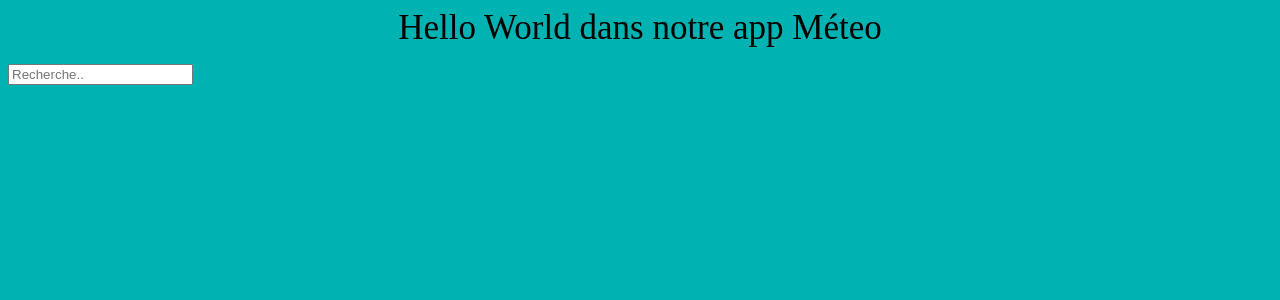
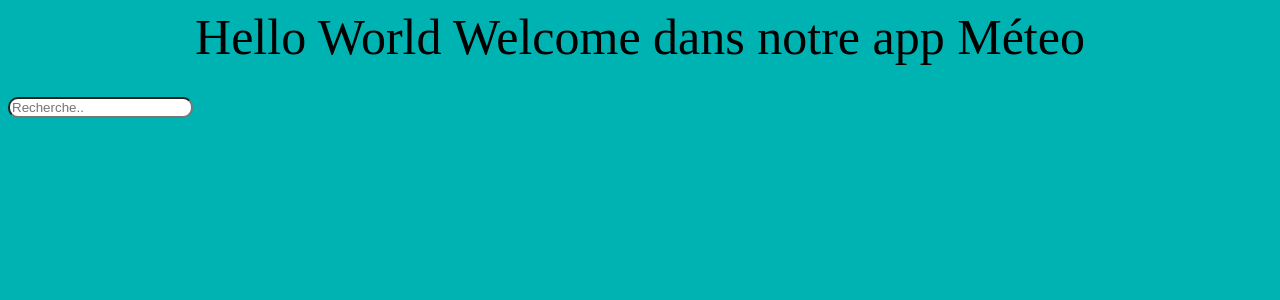
Before and after one commit to Deflandrenassim/meteo, a Vue app: page / in a window 1280 px wide. Shown: the top 300 px of the page. Built offline with nearby package versions, Linux system fonts and the light colour scheme.

Commit message:
add css input

```diff
--- a/src/components/HelloWorld.vue
+++ b/src/components/HelloWorld.vue
@@ -1,7 +1,6 @@
 <template>
   <div id="app">
-    <div class="titre"> {{ hello }} dans notre app Méteo</div>
-    <main>
+    <div class="titre">{{ hello }} dans notre app Méteo</div>
 
     <div class="input-search">
       <input
@@ -14,21 +13,16 @@
       />
     </div>
 
-<div class="container" v-if="typeof weather.main != 'undefined'">
-  <div class="geo">
-    {{ weather.name }}, {{ weather.sys.country}}
-    <div class="temp">
-    {{ Math.round(weather.main.temp)}}
+    <div class="container" v-if="typeof weather.main != 'undefined'">
+      <div class="geo">
+        {{ weather.name }}, {{ weather.sys.country }}
+        <div class="temp">
+          {{ Math.round(weather.main.temp) }}
+        </div>
+      </div>
+      <div class="temp"></div>
     </div>
-
-
   </div>
- <div class="temp">
- </div>
-</div>
-
-    </main>
-    </div>
 </template>
 
 <script>
@@ -38,7 +32,7 @@ export default {
     return {
       api_key: "d4235acc5a46cf24a94dfe20005090ba",
       base_url: "https://api.openweathermap.org/data/2.5/",
-      hello: "Hello World", // ma Data du titre
+      hello: "Hello World Welcome ", // ma Data du titre
       recherche: "",
       weather: {},
     };
@@ -62,19 +56,24 @@ export default {
 };
 </script>
 
-<!-- Add "scoped" attribute to limit CSS to this component only -->
+
 <style>
-#app {
+#app{
   display: flex;
+  justify-content: center;
   flex-direction: column;
-  justify-content: center;
-  justify-items: center;
+  font-size: 50px;
 }
-body {
+body{
   background-color: rgb(0, 179, 179);
-  font-size: 35px;
 }
-.titre {
+.titre{
   text-align: center;
 }
+.input{
+  border-radius:  10px;
+  height: 100%;
+}
+
+
 </style>
```
